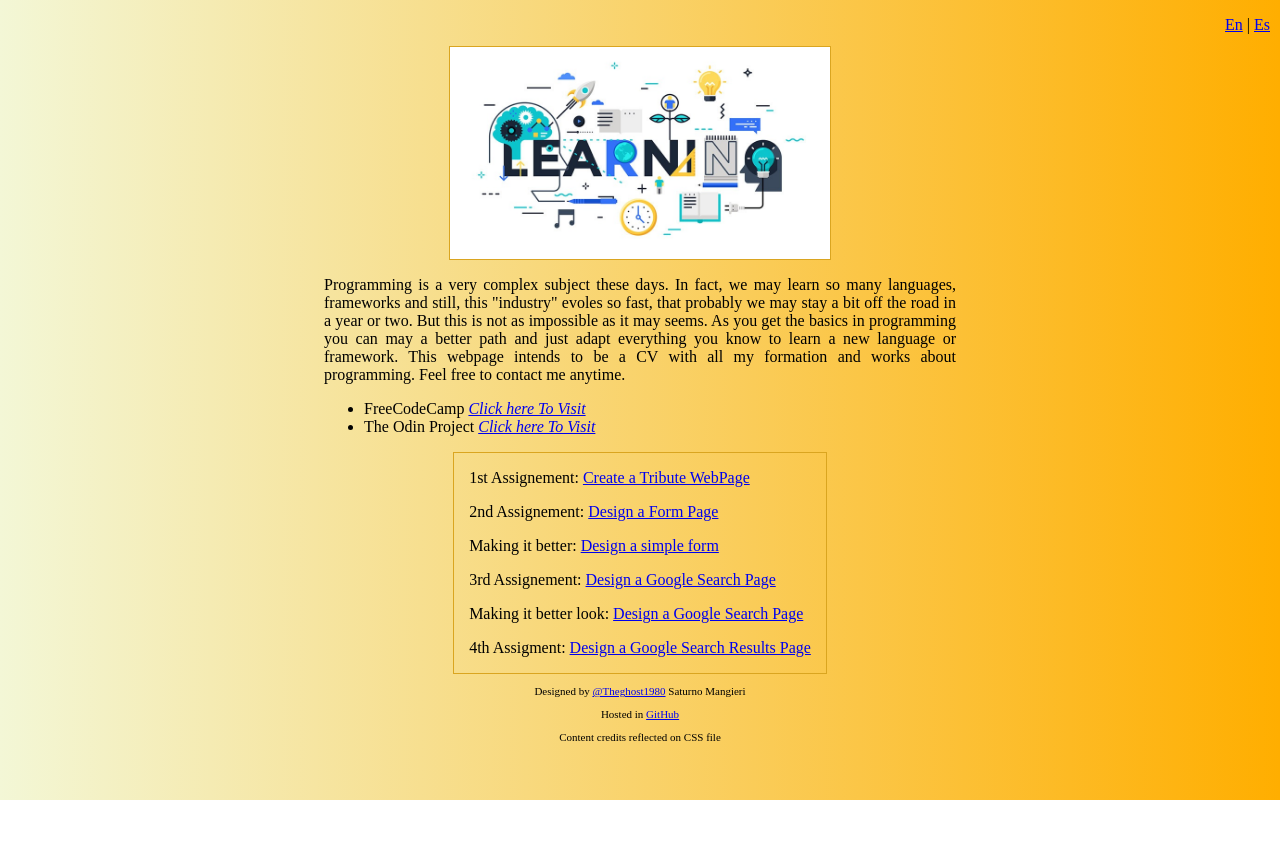
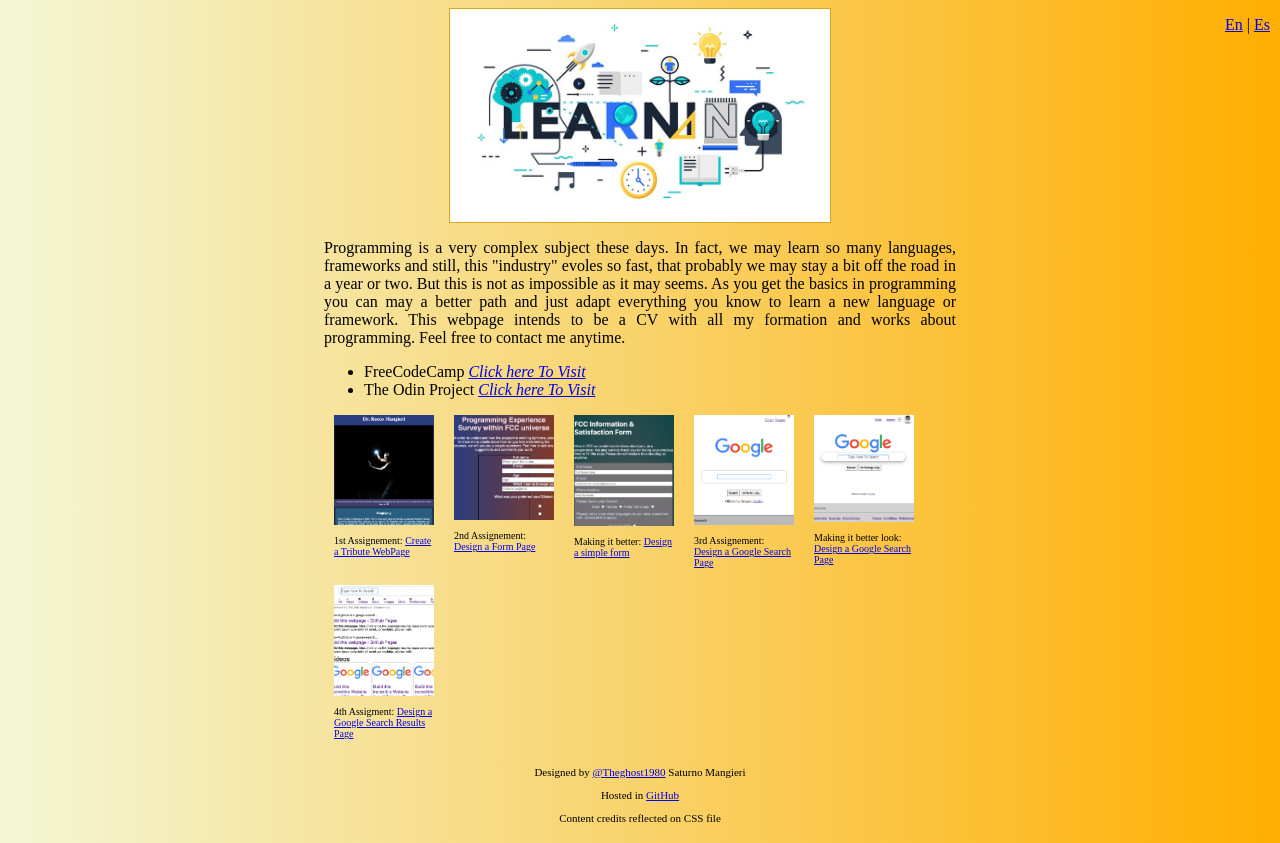
Before and after one commit to theghost1980/google-homepage, a plain HTML site: page index.html in a window 1280 px wide. Before the commit the page ends 800 px from the top, so only its background shows below. Drawn offline with Linux system fonts and the light colour scheme.

Commit message:
adding new features + images

```diff
--- a/index.html
+++ b/index.html
@@ -25,14 +25,33 @@
                 </ul>
             </div>
             <div id="menu-container">
-                <div>
+                <div class="mini-site">
+                    <img src="./media-images/site-1.png">
                     <p>1st Assignement: <a href="tribute-rocco-mangieri.html">Create a Tribute WebPage</a></p>
+                </div>
+                <div class="mini-site">
+                    <img src="./media-images/site-2.png">
                     <p>2nd Assignement: <a href="form-simple.html">Design a Form Page</a></p>
+                </div>
+                <div class="mini-site">
+                    <img src="./media-images/site-3.png">
                     <p>Making it better: <a href="./form-simple-improved.html">Design a simple form</a></p>
+                </div>
+                <div class="mini-site">
+                    <img src="./media-images/site-4.png">
                     <p>3rd Assignement: <a href="google-search-easy-first.html">Design a Google Search Page</a></p>
+                </div>
+                <div class="mini-site">
+                    <img src="./media-images/site-5.png">
                     <p>Making it better look: <a href="google-search-easy.html">Design a Google Search Page</a></p>
+                </div>
+                <div class="mini-site">
+                    <img src="./media-images/site-6.png">
                     <p>4th Assigment: <a href="./search-challenge-diff.html">Design a Google Search Results Page</a></p>
                 </div>
+                <!-- <div class="mini-site">
+                    <p>Ipsem Lorem: <a href="">Ipsem Lorem</a></p>
+                </div>  -->
             </div>
             <footer>
                 <p class="small-text">Designed by <a href="https://github.com/theghost1980">@Theghost1980</a> Saturno Mangieri</p>
--- a/styles/sty1.css
+++ b/styles/sty1.css
@@ -3,12 +3,25 @@ body {
 }
 #menu-container {
     display: flex;
-    flex-direction: column;
-    justify-content: center;
-    /* align-items: center; */
-    border: 1px solid goldenrod;
-    padding-left: 15px;
-    padding-right: 15px;
+    height: 100%;
+    width: 50%;
+    flex-wrap: wrap;
+    /* justify-content: center; */
+}
+#menu-container > div {
+    width: 100px;
+    height: 150px;
+    margin-left: 10px;
+    margin-right: 10px;
+    margin-bottom: 20px;
+}
+.mini-site > img {
+    display: block;
+    max-width: 100%;
+    max-height: 100%;
+}
+.mini-site > p {
+    font-size: 10px;
 }
 .img-centered {
     display: block;
@@ -54,5 +67,6 @@ nav > p {
     padding-left: 10px;
     padding-right: 10px;
 }
+
 /* Credits */
 /* Main image source: https://elearningindustry.com/how-design-thinking-transforming-learning-experience-free-ebook */
```
Also changed, not shown: media-images/site-1.png (added), media-images/site-2.png (added), media-images/site-3.png (added), media-images/site-4.png (added), media-images/site-5.png (added), media-images/site-6.png (added).
